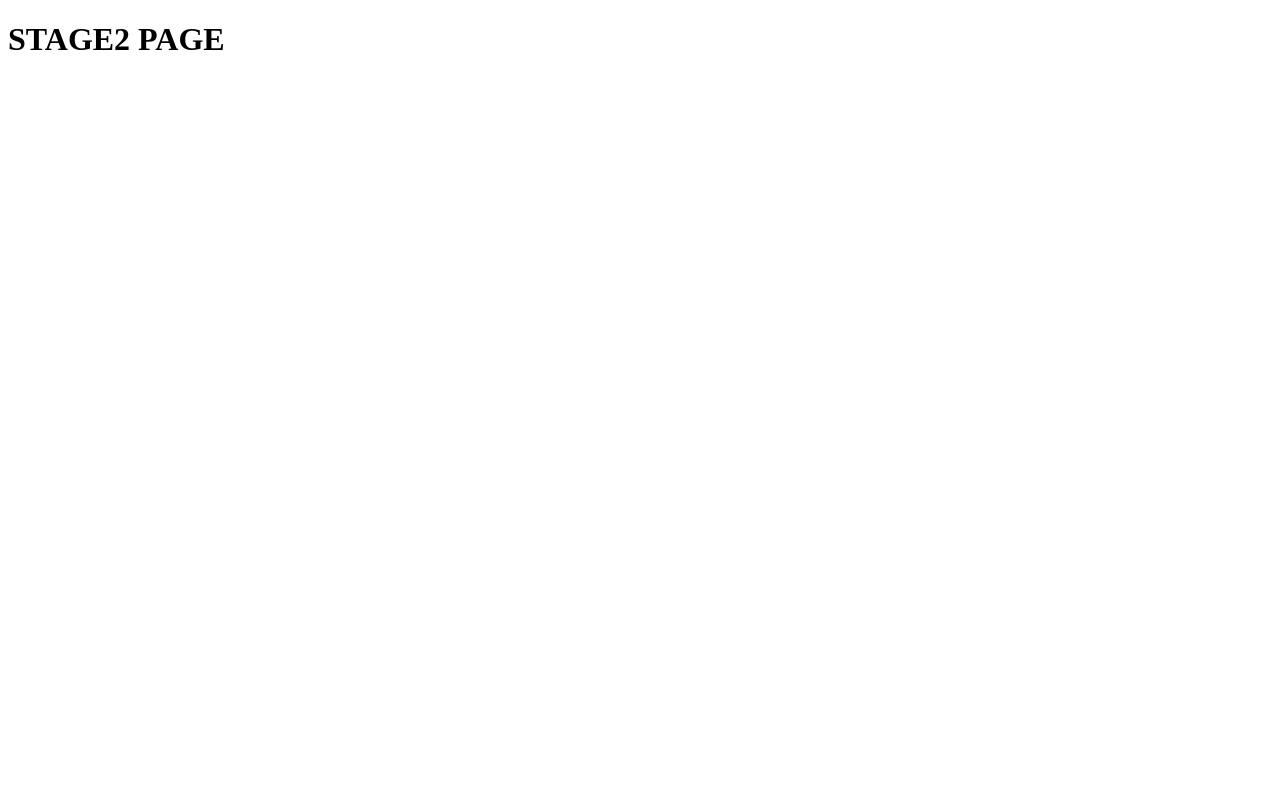
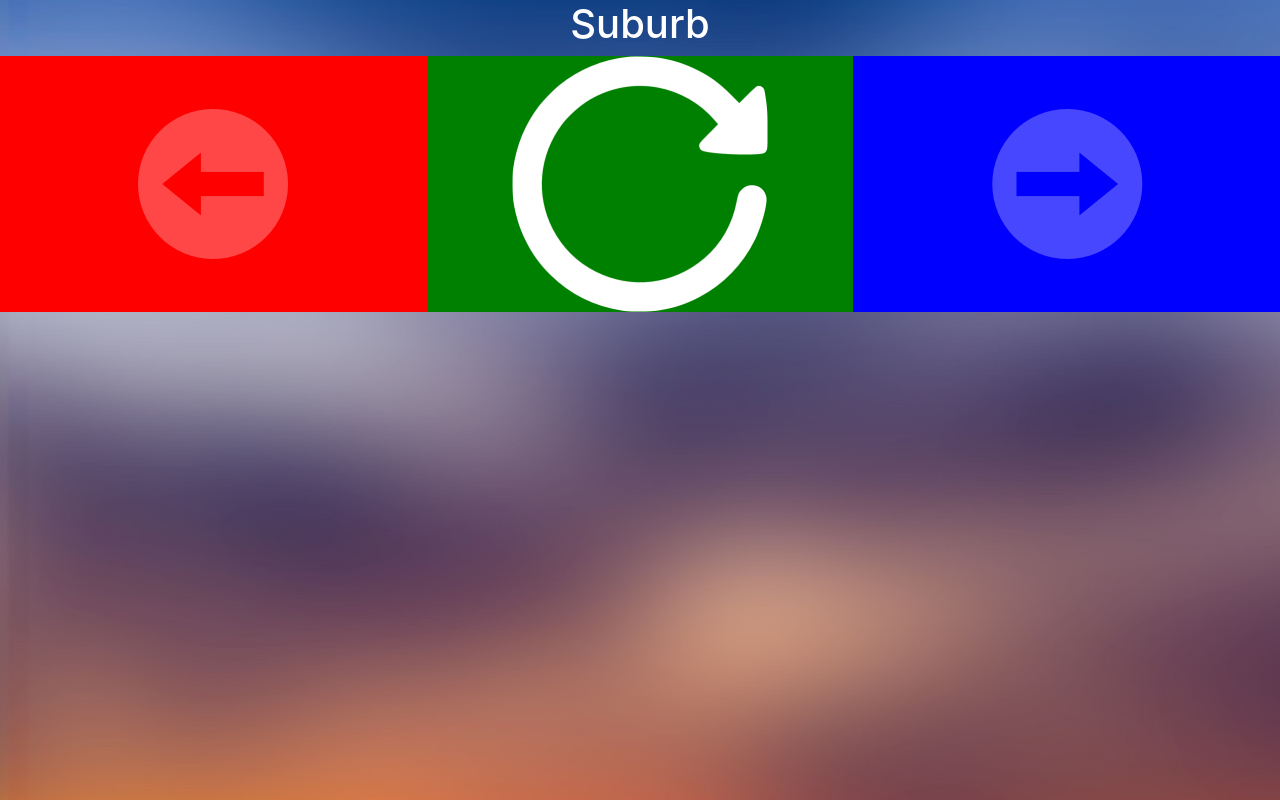
Before and after one commit to jovannitjuandi/WebDevTask, a website: page Pages/stage2.html in a window 1280 px wide. Drawn offline with nearby package versions, Linux system fonts and the light colour scheme.

Commit message:
placing images

```diff
--- a/Pages/CSS/style.css
+++ b/Pages/CSS/style.css
@@ -4,9 +4,37 @@
 * {
 	margin: 0;
 	padding: 0;
+	/*overflow: hidden;*/
 }
 
 #start-button {
+	background: #FF8900;
+	color: white;
+	padding: 0 10px;
+}
 
-	color: aqua;
+image {
+	width: 100%;
 }
+
+.left {
+	background: red;
+}
+
+.mid {
+	background: green;
+}
+
+.right {
+	background: blue;
+}
+
+.body-background {
+	background-image: url("../IMG/background.jpg");
+	background-repeat: no-repeat;
+	background-size: cover;
+}
+
+.suburb-heading {
+	color: white;
+}
--- a/Pages/stage2.html
+++ b/Pages/stage2.html
@@ -3,9 +3,61 @@
 <head>
 <meta charset="utf-8">
 <title>stage2</title>
+<link rel="stylesheet" href="https://stackpath.bootstrapcdn.com/bootstrap/4.1.3/css/bootstrap.min.css" integrity="sha384-MCw98/SFnGE8fJT3GXwEOngsV7Zt27NXFoaoApmYm81iuXoPkFOJwJ8ERdknLPMO" crossorigin="anonymous">
+<script src="https://stackpath.bootstrapcdn.com/bootstrap/4.1.3/js/bootstrap.min.js" integrity="sha384-ChfqqxuZUCnJSK3+MXmPNIyE6ZbWh2IMqE241rYiqJxyMiZ6OW/JmZQ5stwEULTy" crossorigin="anonymous"></script>
+
+<script src="https://unpkg.com/react@16/umd/react.production.min.js"></script>
+<script src="https://unpkg.com/react-dom@16/umd/react-dom.production.min.js"></script>
+<script src="https://unpkg.com/babel-standalone@6.15.0/babel.min.js"></script>
+
+<link href="../CSS/style.css" rel="stylesheet"/>
 </head>
 
-<body>
-	<h1>STAGE2 PAGE</h1>
+<body class="body-background">
+	<div class="container-fluid">
+	<div class="row">
+		<div class="col-sm-12 d-flex justify-content-center">
+			<h1 class="suburb-heading">Suburb</h1>
+		</div>
+	</div>
+	<div class="row">
+		<div class="col-sm-4 left d-flex justify-content-center align-items-center" id="stage2-left">
+			<a href=""><img src="IMG/leftArrow.png" class="img-fluid"></a>
+			<!--<h1>left</h1>-->
+		</div>
+		<div class="col-sm-4 mid d-flex justify-content-center align-items-center" id="stage2-middle">
+			<!--<h1>hello</h1>-->
+			<!--<div id="weather-holder"></div>-->
+			<!--<a href=""><img src="IMG/refresh.png" class="img-fluid"></a>-->
+			<!--<h1>middle</h1>-->
+		</div>
+		<div class="col-sm-4 right d-flex justify-content-center align-items-center" id="stage2-right">
+			<a href=""><img src="IMG/rightArrow.png" class="img-fluid"></a>
+			<!--<h1>right</h1>-->
+		</div>
+	</div>
+</div>
+
+<script type="text/babel">
+	class Hello extends React.Component {
+		constructor(props) {
+			super(props);
+			this.state = {
+				name: 'Sydney',
+				clicked: false,
+				id: 1
+			}
+		}
+
+		render() {
+			return (
+
+				<img src="IMG/refresh.png" class="img-fluid"/>
+			);
+		}
+	}
+
+	ReactDOM.render(<Hello />, document.getElementById('stage2-middle'))
+</script>
 </body>
 </html>
```
Also changed, not shown: Pages/index.html (+5 -4 lines), index.js (+9 -0 lines), package.json (+6 -3 lines), 1 other file.
